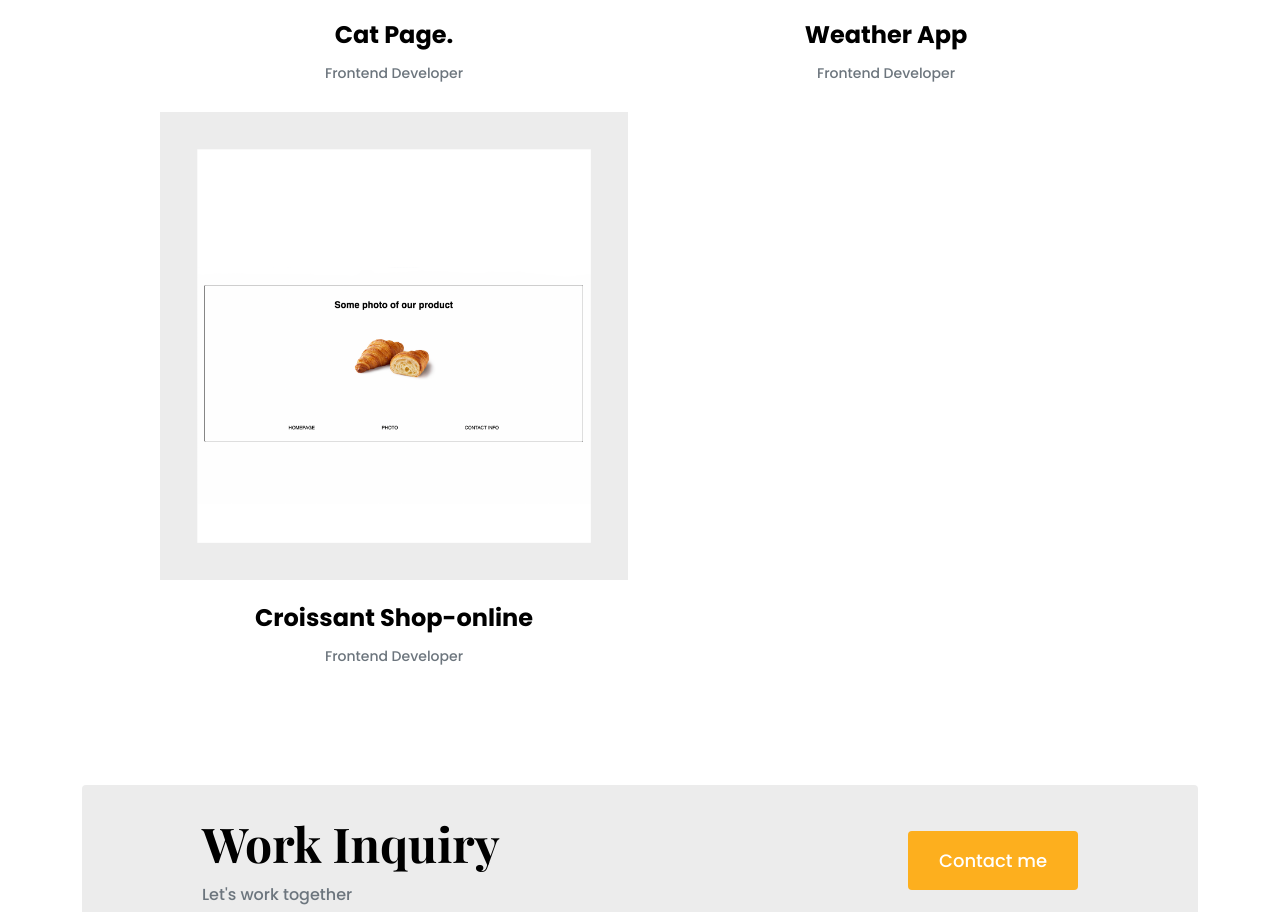
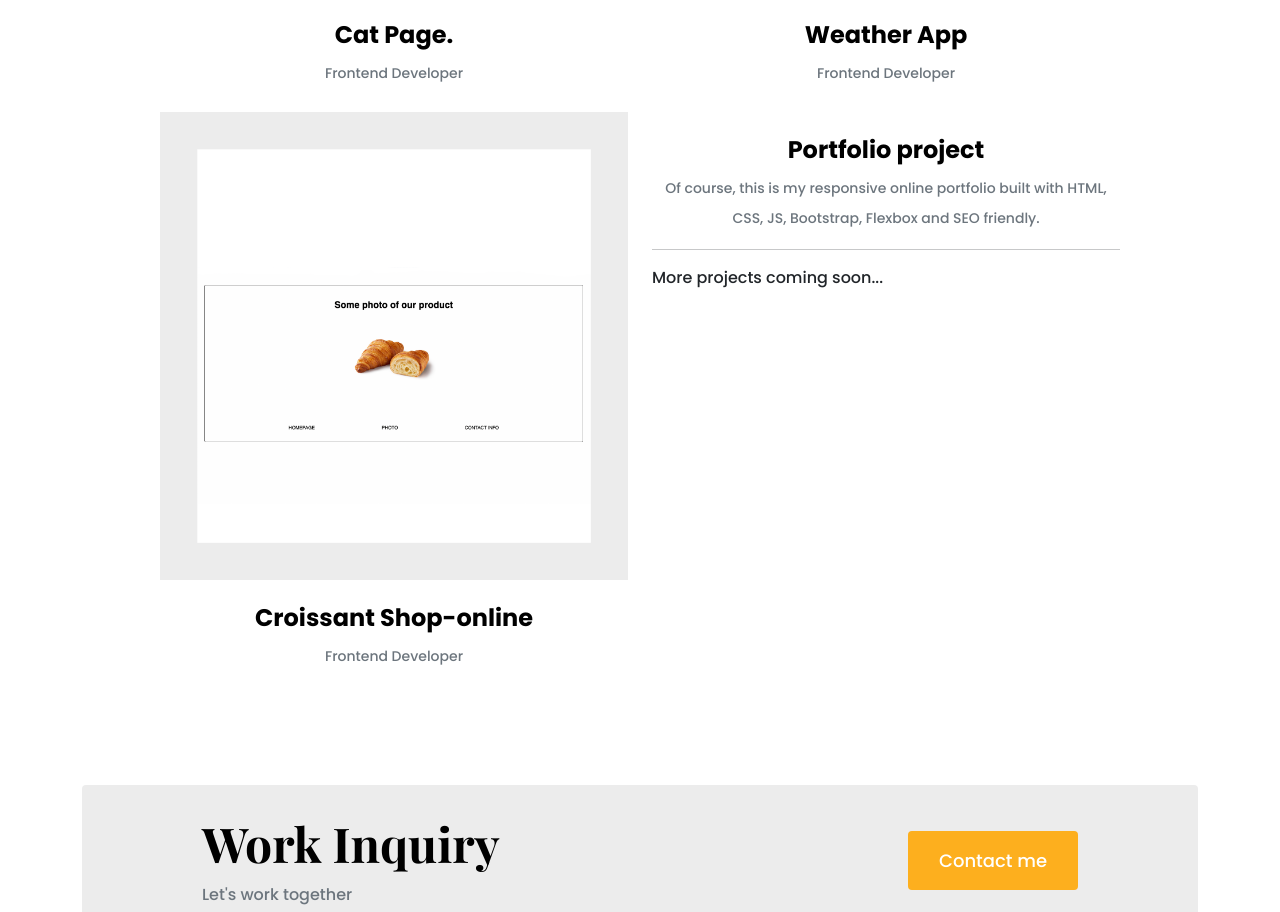
Before and after one commit to olhaSlipushchenko/Portfolio-Project-Setup, a plain HTML site: page work.html in a window 1280 px wide. Shown: the part 851-1763 px from the top of the page. Drawn offline with nearby package versions, Linux system fonts and the light colour scheme.

Commit message:
replace work info

```diff
--- a/work.html
+++ b/work.html
@@ -57,7 +57,7 @@
       <h1 class="mb-5">Take a look at what I've been working on!</h1>
       <div class="row">
         <div class="col-md-6 mb-4">
-          <img src="images/cat.png" alt="yogurt pic" class="img-fluid"/>
+          <img src="images/cat.png" alt="cat pic" class="img-fluid"/>
           <h3 class="text-center mt-4">Cat Page.</h3>
           <p class="text-center text-muted m-0">Frontend Developer</p>
         </div>
@@ -70,6 +70,11 @@
           <img src="images/crois.png" alt="dictionary pic app" class="img-fluid"/>
           <h3 class="text-center mt-4">Croissant Shop-online</Shop-online></h3>
           <p class="text-center text-muted m-0">Frontend Developer</p>
+        </div>
+        <div class="col-md-6 mb-4">
+
+          <h3 class="text-center mt-4">Portfolio project</Shop-online></h3>
+          <p class="text-center text-muted m-0">Of course, this is my responsive online portfolio built with HTML, CSS, JS, Bootstrap, Flexbox and SEO friendly. <br> <hr>More projects coming soon... </p>
         </div>
 
     </div>
```
